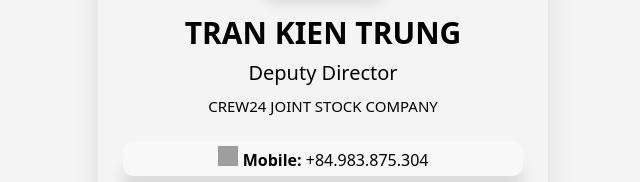
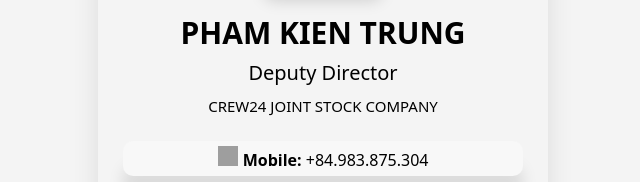
Before and after one commit to unilk-py/PHAM-KIEN-TRUNG, a plain HTML site: page index.html in a window 1280 px wide. Shown: the part 393-575 px from the top of the page, 317-957 px from the left. Drawn offline with Linux system fonts and the light colour scheme; grey boxes are pictures that could not be loaded.

Commit message:
Update index.html

```diff
--- a/index.html
+++ b/index.html
@@ -19,7 +19,7 @@
             </div>
         </div>
         <div class="content-body">
-            <h1 class="user-name">TRAN KIEN TRUNG</h1>
+            <h1 class="user-name">PHAM KIEN TRUNG</h1>
             <p class="user-title">Deputy Director</p>
             <p class="company-name">CREW24 JOINT STOCK COMPANY</p>
             <div class="action-buttons-container">
```
